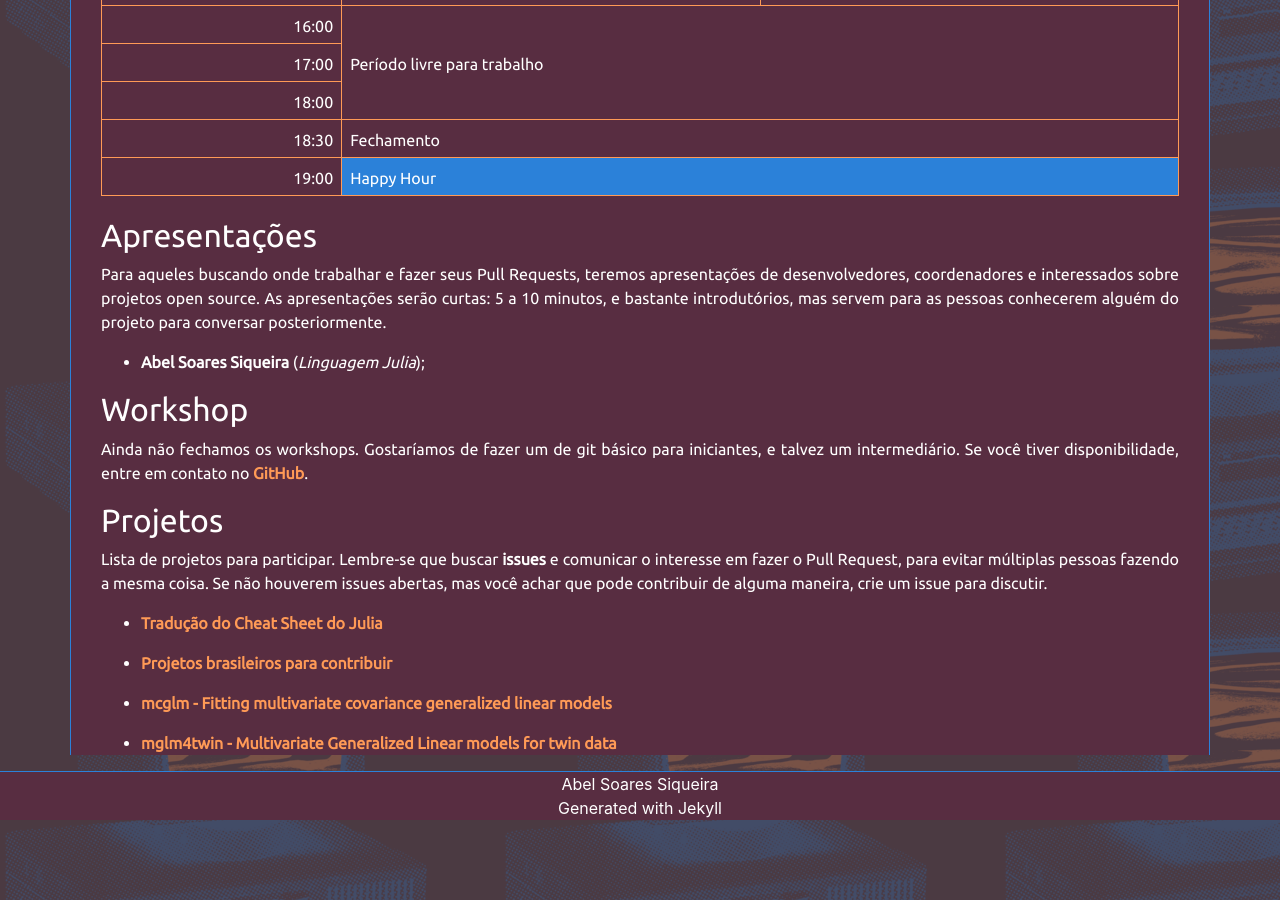
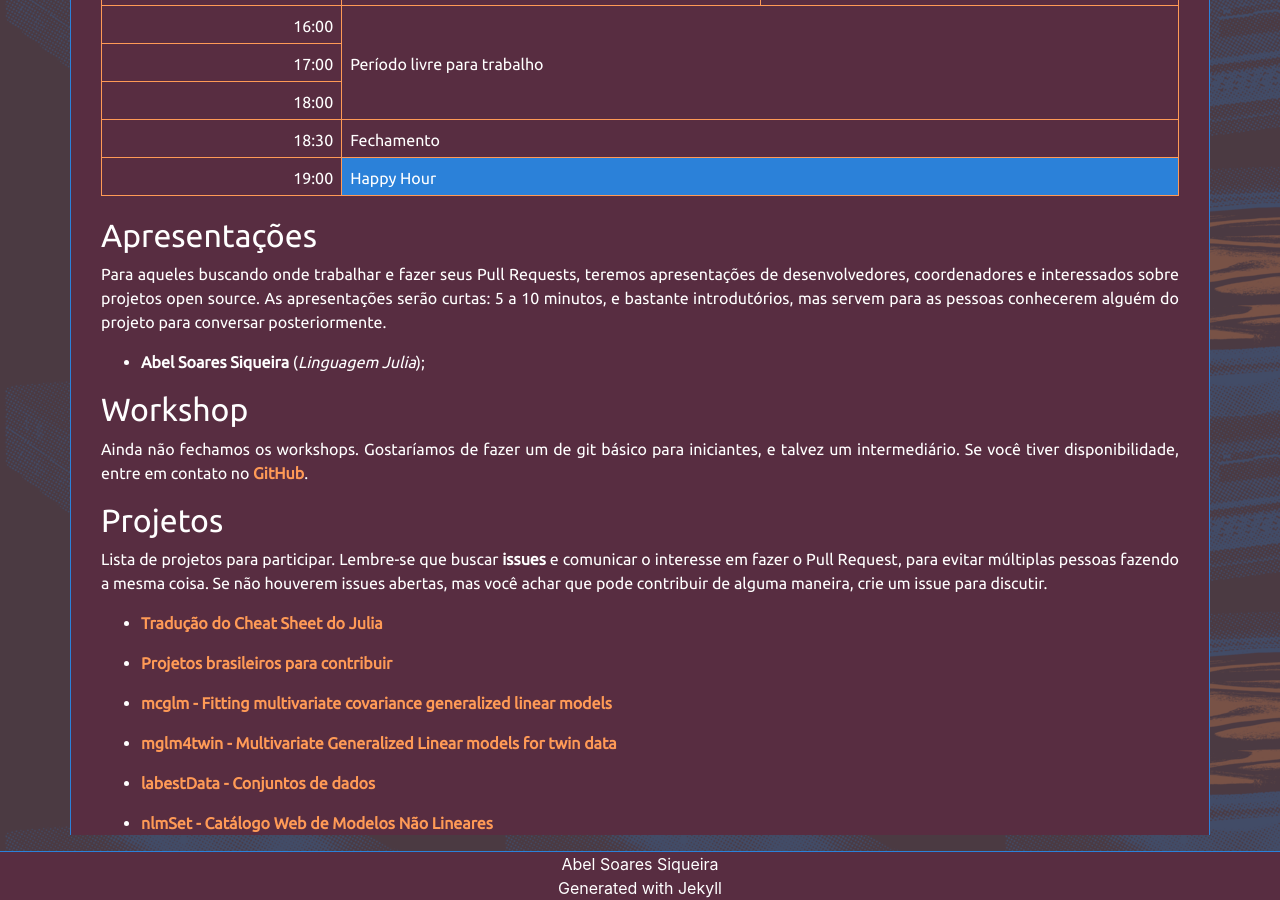
Before and after one commit to hacktoberfestcwb/2018, a Jekyll site: the page built from index.md, in a window 1280 px wide and 900 px high, scrolled down 732 px. Built offline with Jekyll 4.4.1, drawn with Linux system fonts in a browser that asks for light colours.

Commit message:
Update Projetos
Atualização dos links de projetos que faltavam na página do Hacktober

```diff
--- a/_data/projetos.yml
+++ b/_data/projetos.yml
@@ -6,3 +6,7 @@
   url: https://github.com/wbonat/mcglm
 - name: mglm4twin - Multivariate Generalized Linear models for twin data
   url: https://github.com/wbonat/mglm4twin
+- name: labestData - Conjuntos de dados
+  url: https://github.com/pet-estatistica/labestData
+- name: nlmSet - Catálogo Web de Modelos Não Lineares
+  url: https://github.com/leg-ufpr/nlmSet
```
